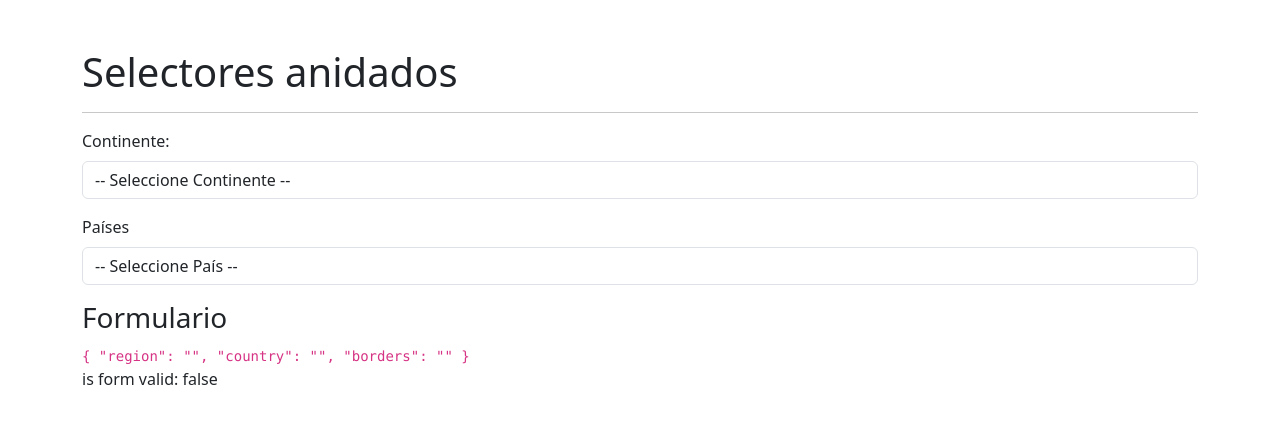
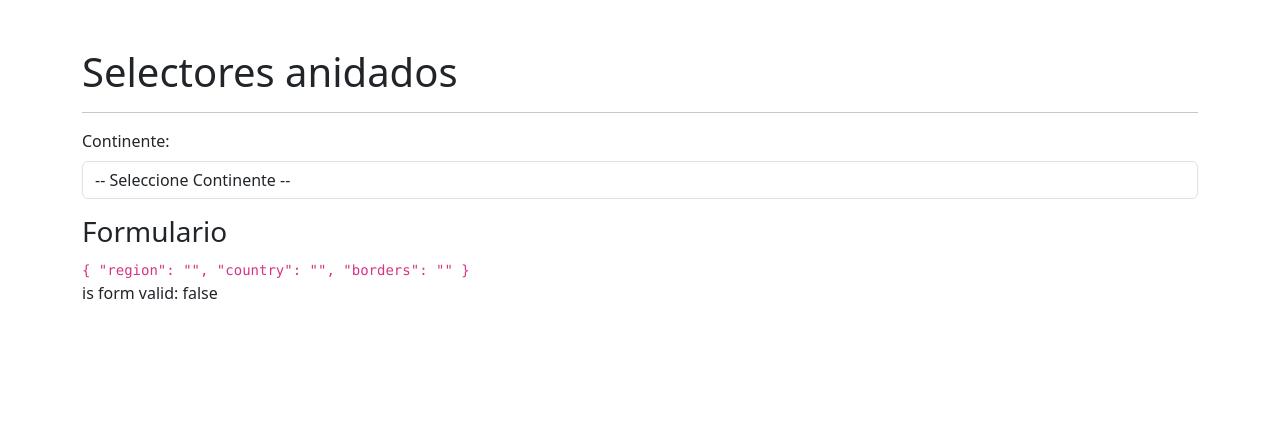
Before and after one commit to Andy-Castle/08-selectores, an Angular app: page /selector/selector in a window 1280 px wide. Shown: the top 424 px of the page. Built offline with nearby package versions, Linux system fonts and the light colour scheme.

Commit message:
Se añadio que limpiara el selector del pais cuando cambiamos de selector de continentes

```diff
--- a/src/app/countries/pages/selector-page/selector-page.component.html
+++ b/src/app/countries/pages/selector-page/selector-page.component.html
@@ -16,10 +16,10 @@
   </div>
 
   <!-- Countires -->
-  <div class="row mb-3">
+  <div class="row mb-3" *ngIf="countriesByRegion.length > 0">
     <div class="col">
       <label class="form-label">Países</label>
-      <select formControlName="region" class="form-control">
+      <select formControlName="country" class="form-control">
         <option value="">-- Seleccione País --</option>
         <option
           *ngFor="let country of countriesByRegion"
--- a/src/app/countries/pages/selector-page/selector-page.component.ts
+++ b/src/app/countries/pages/selector-page/selector-page.component.ts
@@ -2,7 +2,7 @@
 import { FormBuilder, FormGroup, Validators } from '@angular/forms';
 import { CountriesService } from '../../services/countries.service';
 import { Region, SmallCountry } from '../../interfaces/country.interfaces';
-import { switchMap } from 'rxjs';
+import { switchMap, tap } from 'rxjs';
 
 @Component({
   selector: 'app-selector-page',
@@ -37,6 +37,7 @@
       .get('region')! // Obtiene el control 'region' del formulario
       .valueChanges // Detecta cambios en el valor del control
       .pipe(
+        tap(() => this.myForm.get('country')!.setValue('')),
         // Usa switchMap para cancelar peticiones anteriores si el usuario cambia la región rápidamente
         switchMap((region) =>
           this.countriesService.getCountriesByRegion(region)
```
